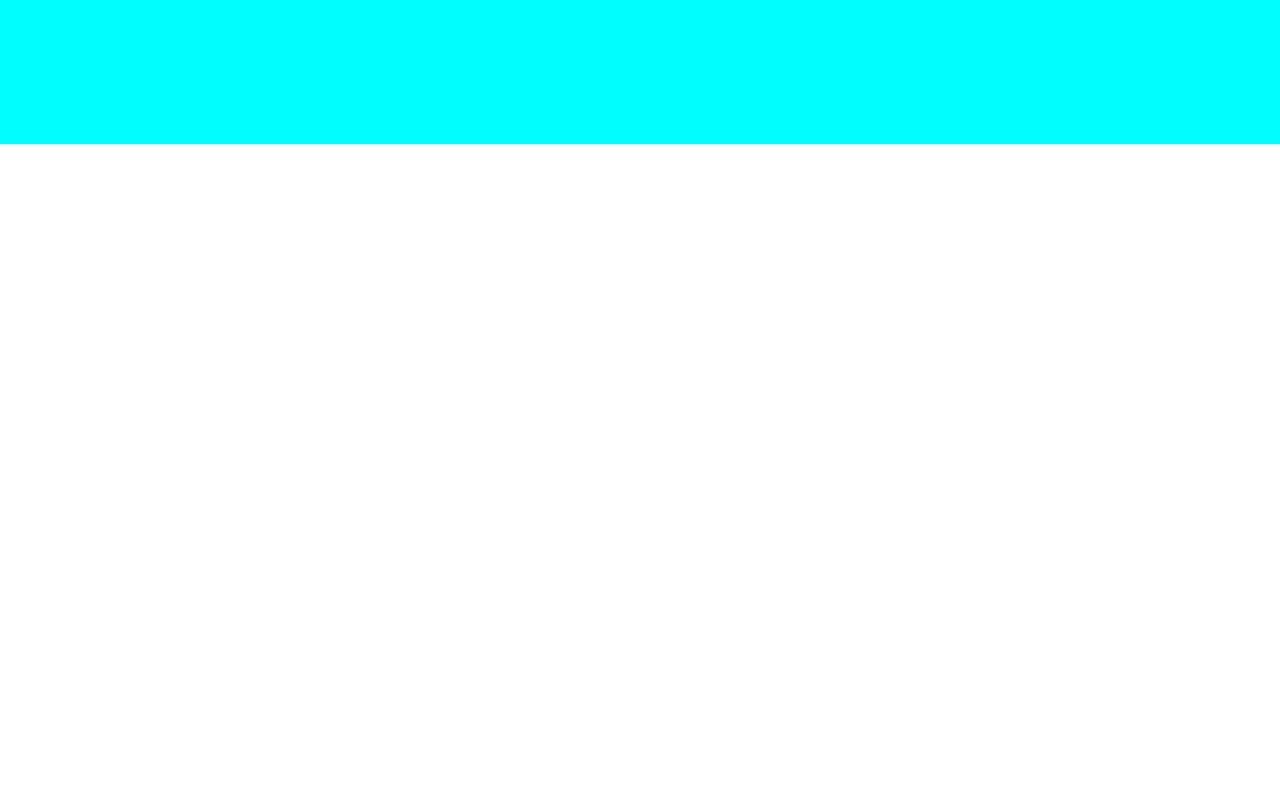
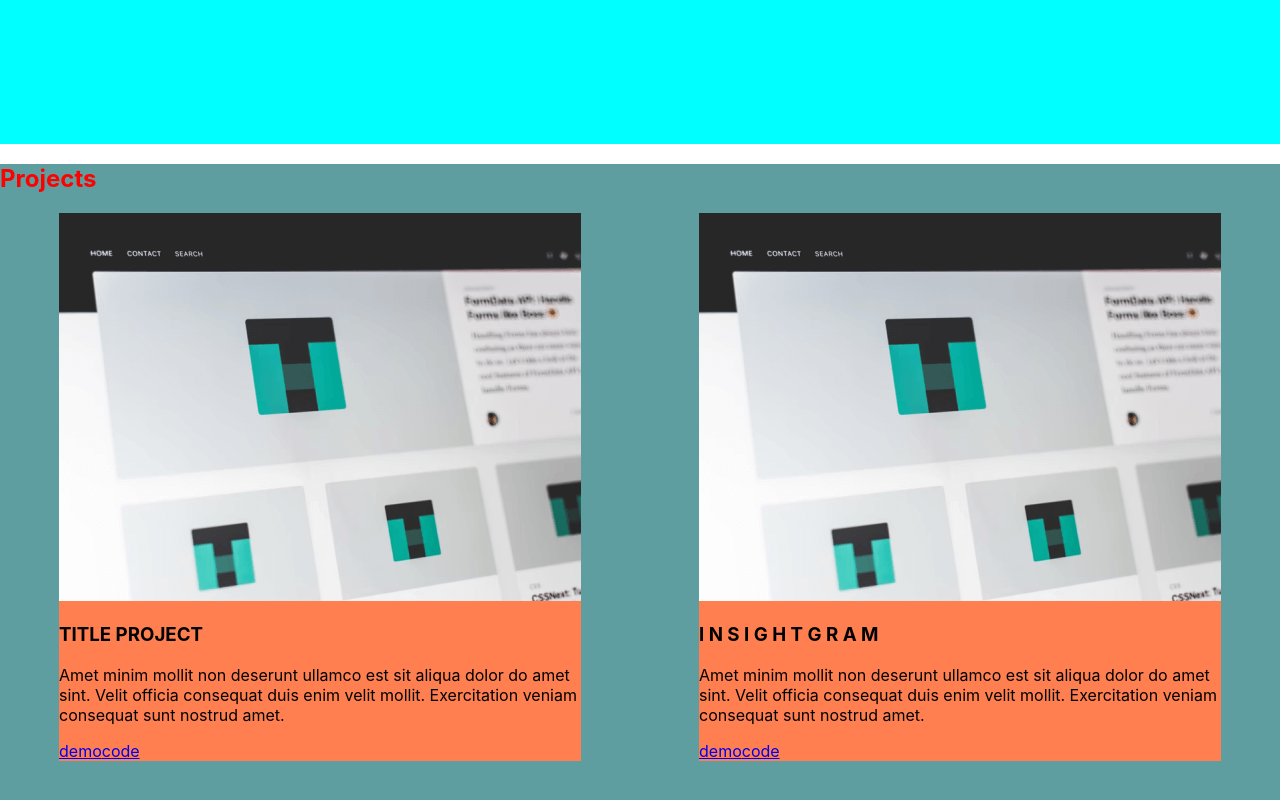
Before and after one commit to golodok2019/portfolio, a React app: page / in a window 1280 px wide. Shown: the part 1530-2330 px from the top of the page. Before the commit the page ends 1674 px from the top, so only its background shows below. Built offline with nearby package versions, Linux system fonts and the light colour scheme.

Commit message:
Create work component

```diff
--- a/src/App.tsx
+++ b/src/App.tsx
@@ -2,6 +2,7 @@
 import {Header} from "./layout/header/Header";
 import {Main} from "./layout/sections/main/Main";
 import {Skills} from "./layout/sections/skills/Skills";
+import {Works} from "./layout/sections/works/Works";
 
 function App() {
     return (
@@ -9,6 +10,7 @@
             <Header/>
             <Main/>
             <Skills/>
+            <Works/>
         </div>
     );
 }
--- /dev/null
+++ b/src/layout/sections/works/Works.tsx
@@ -0,0 +1,31 @@
+import React from 'react';
+import styled from "styled-components";
+import {FlexContainer} from '../../../components/FlexContainer';
+import {SectionTitle} from "../../../components/SectionTitle";
+import {Work} from "./work/Work";
+import projectImage from "../../../assets/images/project.webp";
+
+export const Works = () => {
+    return (
+        <StyledWorks>
+            <SectionTitle>Projects</SectionTitle>
+            <FlexContainer justifyContent={"space-around"}>
+                <Work title={"TITLE PROJECT"}
+                      text={"Amet minim mollit non deserunt ullamco est sit aliqua dolor do amet sint. Velit officia consequat duis enim velit mollit. Exercitation veniam consequat sunt nostrud amet."}
+                      src={projectImage}
+                      alt={"My project"}/>
+
+                <Work title={"I N S I G H T G R A M"}
+                      text={"Amet minim mollit non deserunt ullamco est sit aliqua dolor do amet sint. Velit officia consequat duis enim velit mollit. Exercitation veniam consequat sunt nostrud amet."}
+                      src={projectImage}
+                      alt={"My project"}/>
+
+            </FlexContainer>
+        </StyledWorks>
+    );
+};
+
+const StyledWorks = styled.section`
+  min-height: 100vh;
+  background-color: cadetblue;
+`
--- /dev/null
+++ b/src/layout/sections/works/work/Work.tsx
@@ -0,0 +1,41 @@
+import React from 'react';
+import styled from "styled-components";
+import {Technologies} from "./technologies/Technologies";
+
+type WorkPropsType = {
+    title: string
+    text: string
+    src: string
+    alt: string
+}
+
+export const Work = (props: WorkPropsType) => {
+    return (
+        <StyledWork>
+            <Image src={props.src} alt={props.alt}/>
+            <Title>{props.title}</Title>
+            <Technologies></Technologies>
+            <Text>{props.text}</Text>
+            <Link href={"#"}>demo</Link>
+            <Link href={"#"}>code</Link>
+        </StyledWork>
+    );
+};
+
+const StyledWork = styled.div`
+  background-color: coral;
+  max-width: 522px;
+  width: 100%;
+`
+
+const Image = styled.img`
+  width: 100%;
+  height: 388px;
+  object-fit: cover;
+`
+
+const Link = styled.a``
+
+const Title = styled.h3``
+
+const Text = styled.p``
--- /dev/null
+++ b/src/layout/sections/works/work/technologies/Technologies.tsx
@@ -0,0 +1,9 @@
+import React from 'react';
+
+export const Technologies = () => {
+    return (
+        <div>
+
+        </div>
+    );
+};
```
